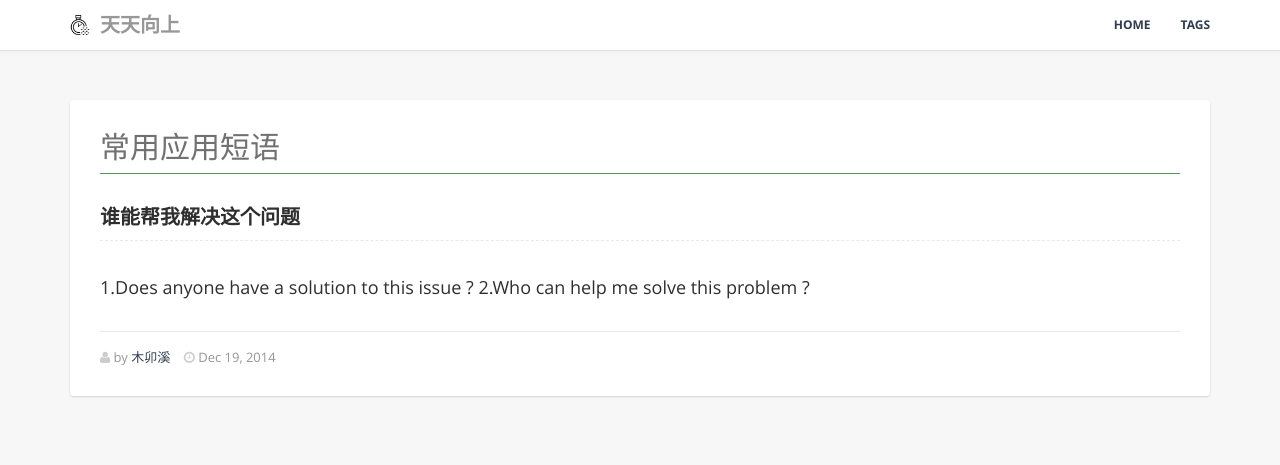
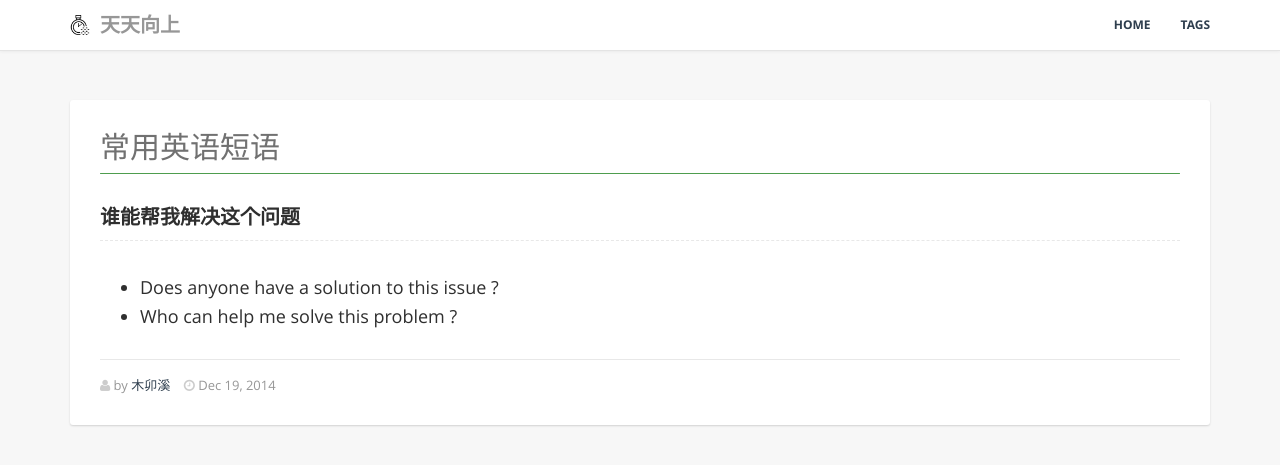
Before and after one commit to nicolasyiu/mumaoxi.github.io, a Jekyll site: the page built from _posts/201412/2014-12-19-english-expressions.md, in a window 1280 px wide. Shown: the top 465 px of the page. Built offline with Jekyll 4.4.1, drawn with Linux system fonts in a browser that asks for light colours; Markdown is read by kramdown in place of the engine named in the settings.

Commit message:
修改应用常用短语

```diff
--- a/_posts/201412/2014-12-19-english-expressions.md
+++ b/_posts/201412/2014-12-19-english-expressions.md
@@ -1,6 +1,6 @@
 ---
 layout: post
-title:  "常用应用短语"
+title:  "常用英语短语"
 date:   2014-12-19 17:11:00
 categories: pro-english
 tags: english professional
@@ -8,5 +8,5 @@ author: "木卯溪"
 ---
 
 ### 谁能帮我解决这个问题
-1.Does anyone have a solution to this issue ?
-2.Who can help me solve this problem ?
+* Does anyone have a solution to this issue ?
+* Who can help me solve this problem ?
```
